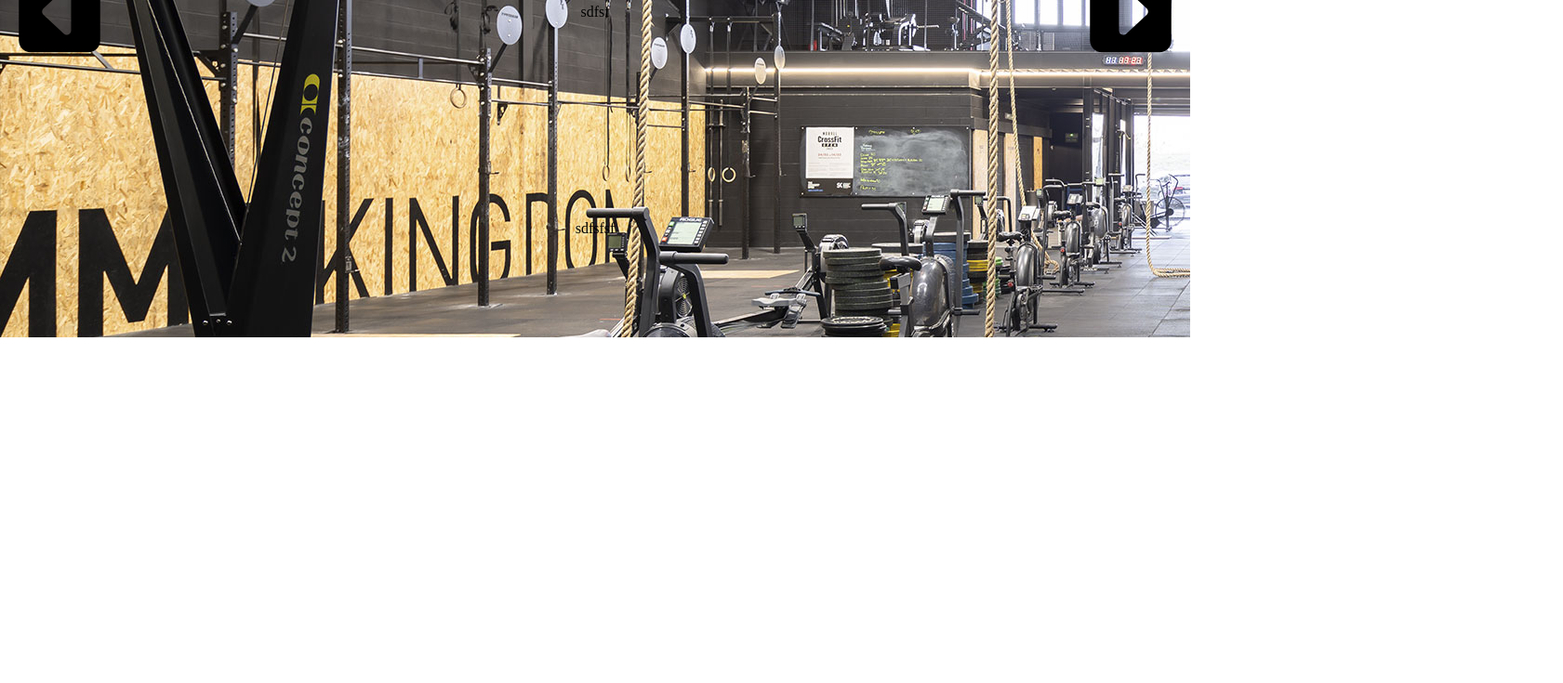
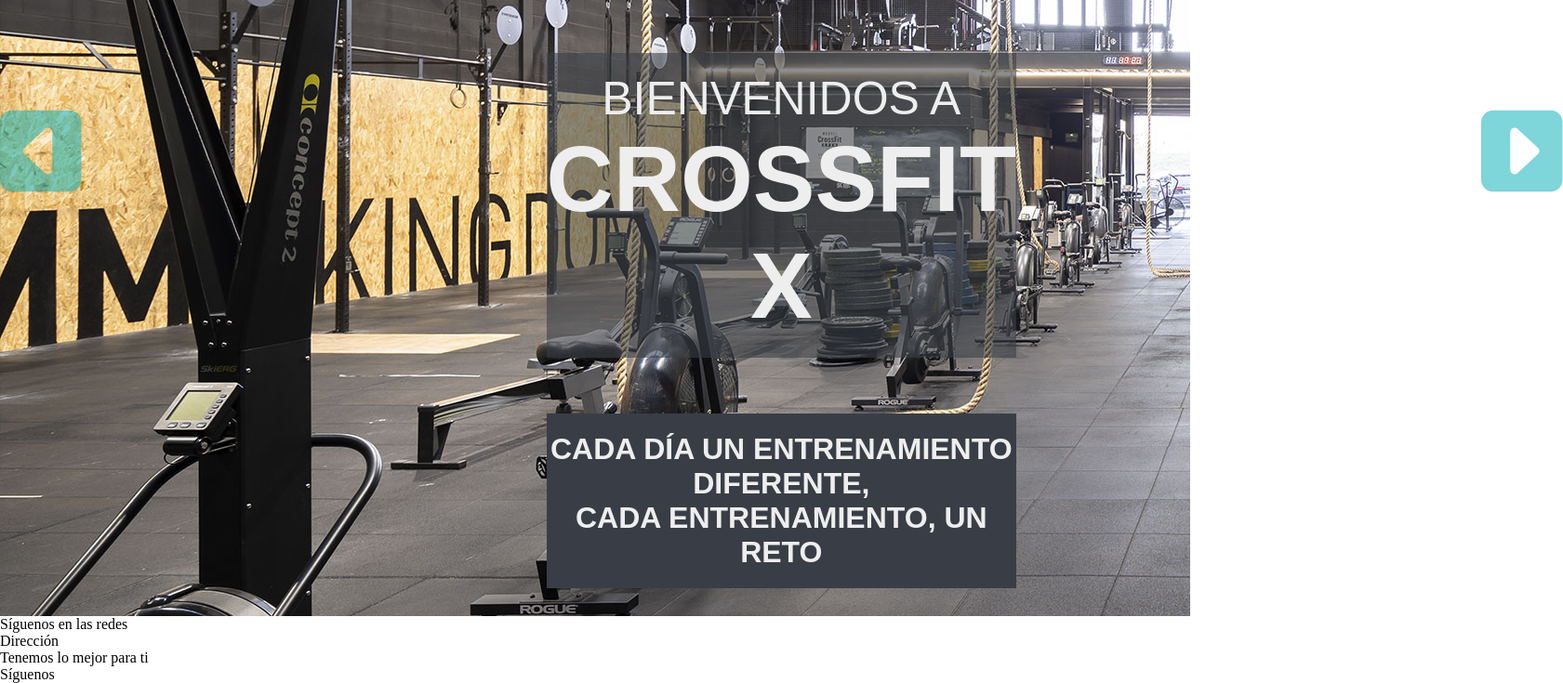
Before and after one commit to AlvaroRG70/ProyectoInterfaces, a plain HTML site: page proyecto/index.html in a window 1280 px wide. Shown: the part 444-1179 px from the top of the page at 93% size, 1681 px wide, since content can reach past the window. Before the commit the page ends 807 px from the top, so only its background shows below. Drawn offline with Linux system fonts and the light colour scheme.

Commit message:
hero acabado

```diff
--- a/proyecto/index.html
+++ b/proyecto/index.html
@@ -44,19 +44,32 @@
     <div class="carousel">
         <div class="izq"><i class="fa-solid fa-square-caret-left"></i></div>
         <div class="arriba">
-            <div>dss</div>
+            <div>
+                <img src="logo-crossfit.png" alt="">
+            </div>
         </div>
         <div class="centro">
-            <div>sdfsf</div>
+            <div>
+                <p>BIENVENIDOS A</p>
+                <h1>CROSSFIT X</h1>
+            </div>
         </div>
         <div class="abajo">
-            <div>sdfsfsf</div>
+            <div>
+                <h1>CADA DÍA UN ENTRENAMIENTO DIFERENTE,</h1>
+                <h1>CADA ENTRENAMIENTO, UN RETO</h1>
+            </div>
         </div>
         <div class="der"><i class="fa-solid fa-square-caret-right"></i></div>
 
     </div>
 
-
+    <footer>
+        <div>Síguenos en las redes</div>
+        <div>Dirección</div>
+        <div>Tenemos lo mejor para ti</div>
+        <div>Síguenos</div>
+    </footer>
 
 
 
--- a/proyecto/main.css
+++ b/proyecto/main.css
@@ -107,9 +107,9 @@
 
 
 .carousel{
-    height: 700px;
+    height: 1000px;
     display: grid;
-    grid-template-columns: 1fr 8fr 1fr;
+    grid-template-columns: 1fr 9fr 1fr;
 
     grid-template-areas:
         "izq arriba der"
@@ -133,16 +133,44 @@
 
 }
 
+.arriba > div > img{
+    width: 400px;
+    height: auto;
+}
+
 .centro {
     grid-area: centro;
 
     align-self: center;
+    padding-left: 500px;
+    padding-right: 500px;
+}
+
+.centro > div {
+    font: caption;
+    font-size: 50px;
+    background-color: #393e4694;
+    color: #EEEEEE;
+    padding-top: 20px;
+    padding-bottom: 20px
+
+
 }
 
 .abajo {
     grid-area: abajo;
 
     align-self: center;
+    padding-left: 500px;
+    padding-right: 500px;
+}
+
+.abajo > div {
+    font: caption;
+    background-color: #393e46;
+    color: #EEEEEE;
+    padding-top: 20px;
+    padding-bottom: 20px;
 }
 
 .der {
@@ -154,4 +182,5 @@
 .carousel > div > i {
 
     font-size: 100px;
+    color: #00acb581;
 }
```
Also changed, not shown: proyecto/iniciosesion.html (deleted).
